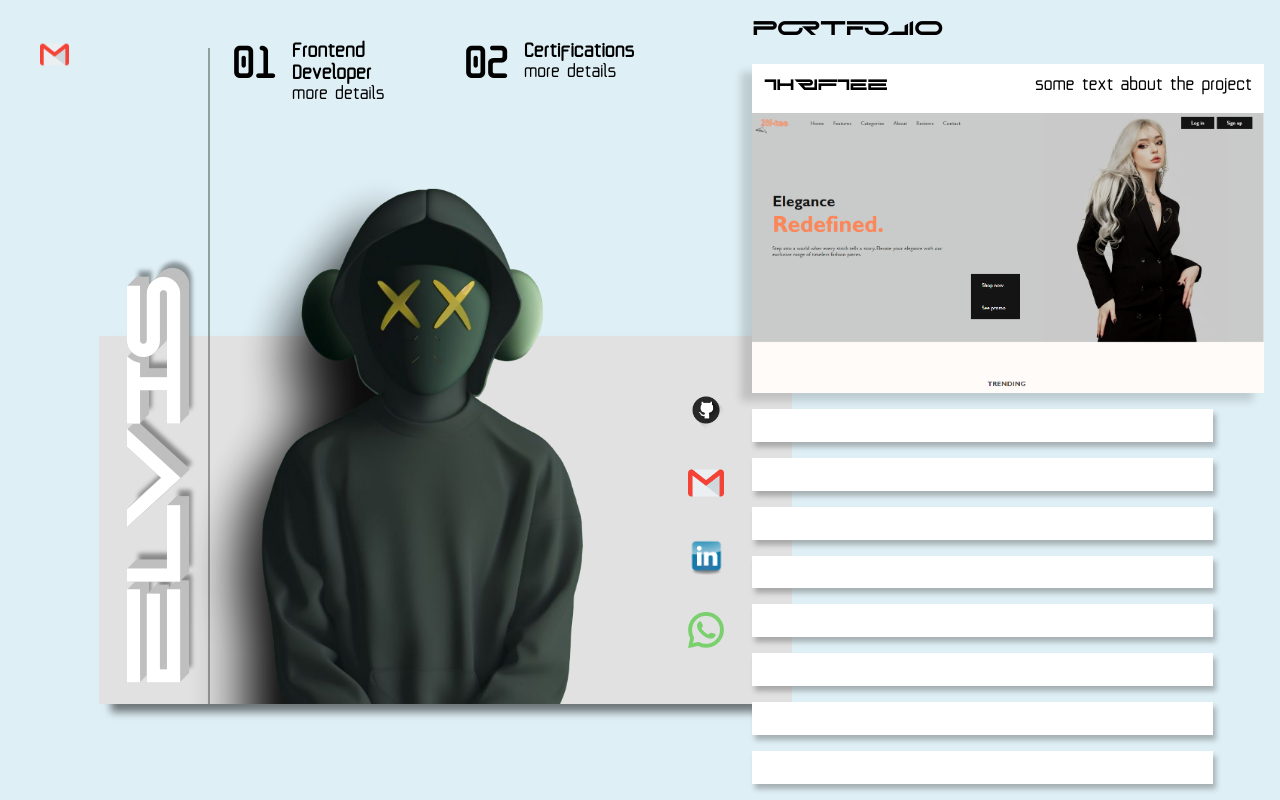
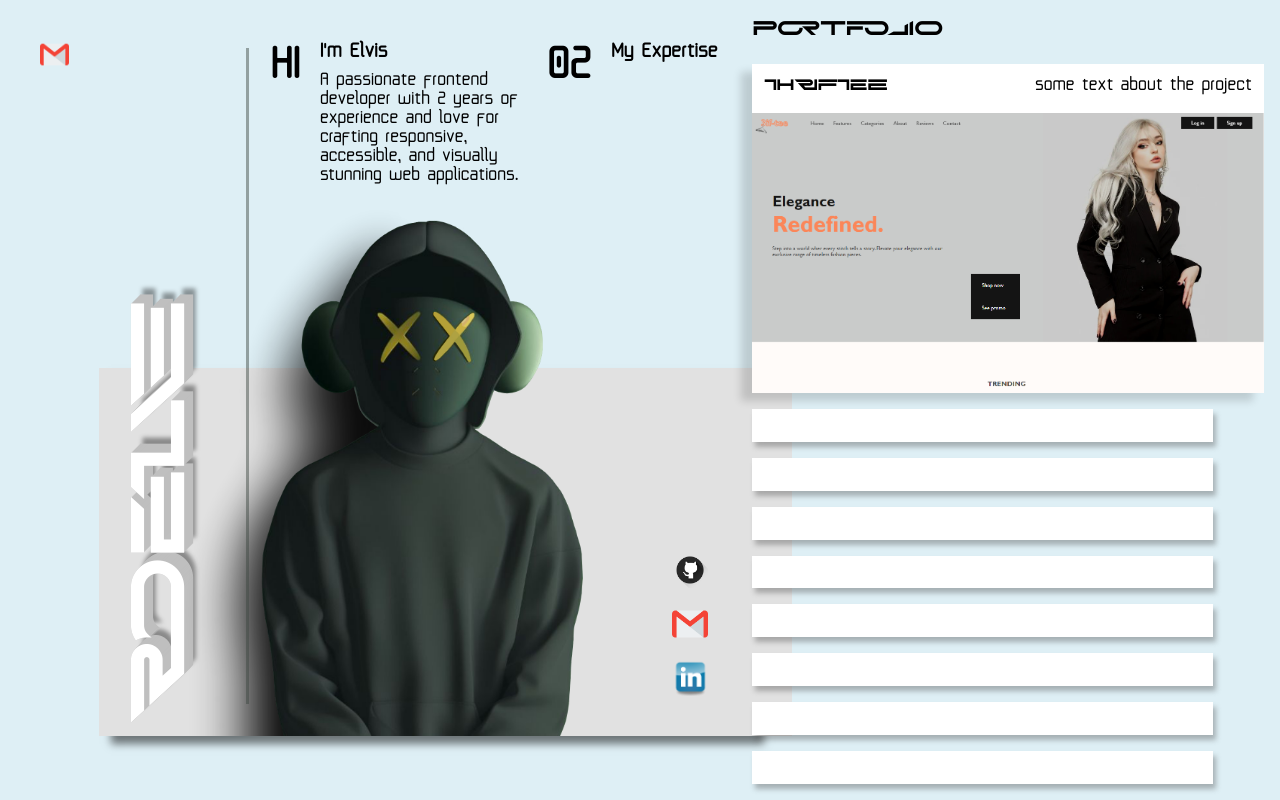
Before and after one commit to Elvis-rozy/Roelle, a React (Create React App) app: page / in a window 1280 px wide. Built offline with nearby package versions, Linux system fonts and the light colour scheme.

Commit message:
contact process completed

```diff
--- a/src/App.js
+++ b/src/App.js
@@ -1,9 +1,12 @@
+import { useState } from "react";
 import About from "./components/about";
 import Contact from "./components/contact";
 import Work from "./components/work";
+
 import "./sass/style.scss";
 
 function App() {
+  const [stat, setStat] = useState("hidden");
 
   var shadow = "";
   for(var i = 0; i < 10; i++){
@@ -14,11 +17,11 @@ function App() {
     <main className="home">
       <About/>
       <section>
-        <h1 data-text="Elvis" style={{textShadow: shadow}}>Elvis</h1>
+        <h1 data-text="roelle" style={{textShadow: shadow}}>roelle</h1>
         <img className="hero" src="./media/hero.png" alt=""/>
-        <Contact/>
+        <Contact setStat={setStat}/>
       </section>
-      <Work/>
+      <Work stat={stat} setStat={setStat}/>
     </main>
   );
 }
--- a/src/components/about.js
+++ b/src/components/about.js
@@ -4,17 +4,20 @@ const About =()=>{
       <img src="../media/icons/gmail.png" alt=""/>
       <div>
         <div className="text">
-          <h2>01</h2>
+          <h2>HI</h2>
           <span>
-            <h4>Frontend Developer</h4>
-            <p>more details</p>
+            <h4>I'm Elvis</h4>
+            <p>A passionate frontend developer with 2 years of experience and love for crafting
+              responsive, accessible, and visually stunning web applications.</p>
           </span>
         </div>
         <div className="text">
           <h2>02</h2>
           <span>
-            <h4>Certifications</h4>
-            <p>more details</p>
+            <h4>My Expertise</h4>
+            <ul>
+              <li></li>
+            </ul>
           </span>
         </div>
       </div>
--- a/src/components/contact.js
+++ b/src/components/contact.js
@@ -1,10 +1,10 @@
-const Contact =()=>{
+const Contact =({setStat})=>{
+
   return (
     <div className="contactIcons">
-      <a href="/"><img src="../media/icons/github.png" alt=""/><p>Github</p></a>
-      <a href="/"><img src="../media/icons/gmail.png" alt=""/><p>gmail</p></a>
-      <a href="/"><img src="../media/icons/linkedin.png" alt=""/><p>linkedin</p></a>
-      <a href="/"><img src="../media/icons/whatsapp.png" alt=""/><p>whatsapp</p></a>
+      <a href="https://github.com/Elvis-rozy"><img src="../media/icons/github.png" alt=""/><p>Github</p></a>
+      <span onClick={()=>{setStat("visible")}}><img src="../media/icons/gmail.png" alt=""/><p>gmail</p></span>
+      <a href="https://www.linkedin.com/in/elvis-oguoma"><img src="../media/icons/linkedin.png" alt=""/><p>linkedin</p></a>
     </div>
   )
 }
--- /dev/null
+++ b/src/components/global/form.js
@@ -0,0 +1,16 @@
+const ContactForm =({stat, setStat})=>{
+
+  return (
+    <form className={`form ${stat}`} id="form" action="https://formsubmit.co/elvisrozy52@gmail.com" method="POST">
+      <img onClick={()=>{setStat("hidden")}} className="cancelBtn" src="./media/icons/x-lg.svg" alt="cancel button"/>
+      <input type="text" name="name" required placeholder="Name"/>
+      <input type="email" name="email" required placeholder="Email Address"/>
+      <input type="text" name="subject" required placeholder="Subject"/>
+      <textarea name="message" required placeholder="Message"></textarea>
+      <input type="hidden" name="_captcha" value="false"/>
+      {/*       <input type="hidden" name="_next" value="https://yourdomain.co/thanks.html"></input>   put your own email send confirmation page link here*/}
+      <button type="submit" className="button">Send</button>
+    </form>
+  )
+}
+export default ContactForm;
--- a/src/components/work.js
+++ b/src/components/work.js
@@ -1,6 +1,8 @@
 import PiCard from "./piCard";
+import ContactForm from "./global/form";
 import { useState } from "react";
-const Work = () =>{
+
+const Work =({stat, setStat})=>{
   /*
   const [projects, setProjects] = useState([
     {id: "01", num: 1, name: "3iftee", desc1: "bla bla bla", desc2: "bla bla bla", collab1: "img", collab2: "img", previewImg: "../media/projects/3iftee.png"},
@@ -18,20 +20,17 @@ const Work = () =>{
   const [activeItemId, setActiveItemId] = useState('active');
   const [bi, setBi] = useState('active');
   const handleMouseOver = (itemId) => {
-    setActiveItemId(itemId);
-    setBi('inactive');
+    setActiveItemId(itemId); setBi('inactive');
   }
   */
 
-  const [A, setA] = useState("active"), [B, setB] = useState("inactive"), [C, setC] = useState("inactive");
-  const [D, setD] = useState("inactive"), [E, setE] = useState("inactive"), [F, setF] = useState("inactive");
-  const [G, setG] = useState("inactive"), [h, setH] = useState("inactive"), [i, setI] = useState("inactive");
+  const [A, setA] = useState("active"), [B, setB] = useState("inactive"), [C, setC] = useState("inactive"), [D, setD] = useState("inactive"), [E, setE] = useState("inactive"), [F, setF] = useState("inactive"), [G, setG] = useState("inactive"), [h, setH] = useState("inactive"), [i, setI] = useState("inactive");
 
   const handleVeil=(a, b, c, d, e, f, g, h, i)=>{
     if (a||b||c||d||e||f||g|h|i=== "active"){
-      setA("inactive"); setB("inactive"); setC("inactive"); setD("inactive");
-      setE("inactive"); setF("inactive"); setG("inactive"); setH("inactive");
-      setI("inactive");
+      setA("inactive"); setB("inactive"); setC("inactive");
+      setD("inactive"); setE("inactive"); setF("inactive");
+      setG("inactive"); setH("inactive"); setI("inactive");
     }
   }
 
@@ -42,7 +41,7 @@ const Work = () =>{
       {projects.map((project)=>{
         return (
           <PiCard key={project.id} title={project.name} paragraph={project.desc1} hover={()=> handleMouseOver(project)} a={bi} claz={`project ${activeItemId === project? 'active' : ''}`}
-          handleClick={()=>{setClicked(1);}} imgsrc={project.previewImg} imgalt="profile image" headText={project.name}/>
+          imgsrc={project.previewImg} imgalt="profile image" headText={project.name}/>
         )
       })}*/}
       <main className="projectList">
@@ -74,6 +73,7 @@ const Work = () =>{
           hover={()=>{handleVeil(A, B, C, D, E, F, G, h, i); setI("active");}} link="https://walls-neon.vercel.app"
           claz={`project ${i}`} imgsrc="../media/projects/walls.png" imgalt="profile image" headText="Walls" paragraph="some text about the project"/>
       </main>
+      <ContactForm stat={stat} setStat={setStat}/>
     </aside>
   )
 }
--- a/src/sass/style.scss
+++ b/src/sass/style.scss
@@ -36,7 +36,7 @@
     justify-content: space-between;
     top: 5dvh;
     left: 5dvh;
-    width: 50dvw;
+    width: 60dvw;
     height: 12dvh;
     display: flex;
 
@@ -55,7 +55,7 @@
       width: 100%;
       position: relative;
       display: flex;
-      gap: 2dvh;
+      gap: 2.5dvh;
 
       &:nth-child(1) {
 
@@ -78,6 +78,7 @@
       span {
         h4 {
           font-size: 1.8dvh;
+          margin-bottom: 1dvh;
         }
         p {
           font-size: 1.6dvh;
@@ -93,7 +94,7 @@
     align-items: center;
     justify-content: center;
     position: relative;
-    bottom: 10dvh;
+    bottom: 6dvh;
     background: #e1e1e1;
     box-shadow: 12px 8px 8px 0px rgb(0 0 0 / 51%);
 
@@ -134,24 +135,25 @@
     }
 
     .contactIcons {
-      height: 32dvh;
+      height: 18dvh;
+      bottom: 5dvh;
       display: flex;
       position: absolute;
       flex-direction: column;
       justify-content: space-between;
       overflow: hidden;
-      right: 3dvh;
+      right: 5dvh;
       width: 15dvh;
 
-      a {
+      a, span {
         display: flex;
         gap: 1dvh;
-        //width: 8dvw;
         position: relative;
         right: -10dvh;
         align-items: center;
         transition: .3s;
         justify-content: space-between;
+        cursor: pointer;
 
         &:hover {
           right: 0;
@@ -177,6 +179,7 @@
     display: flex;
     gap: 2dvh;
     flex-direction: column;
+    justify-content: center;
     width: 40dvw;
     z-index: 2;
     height: 100%;
@@ -247,6 +250,77 @@
         font-size: 1.6dvh;
       }
     }
+
+    .form {
+      display: flex;
+      align-self: center;
+      flex-direction: column;
+      position: absolute;
+      transition: .5s;
+      gap: 2dvh;
+      width: 80%;
+      height: 50%;
+
+      &::after {
+        position: absolute;
+        width: 140%;
+        left: -20%;
+        top: -42%;
+        height: 100dvh;
+        z-index: -1;
+        backdrop-filter: blur(5px);
+      }
+
+      .cancelBtn {
+        width: 6dvh;
+        position: absolute;
+        top: -25%;
+        left: -10%;
+        cursor: pointer;
+        background: #0000003d;
+        padding: 1.5dvh;
+        border-radius: 50%;
+        transition: .3s;
+
+        &:hover {
+          box-shadow: inset 0px 3px 9px #000000ad;
+          background: #41574ba1;
+          transform: scale(.97);
+        }
+      }
+
+      input, textarea {
+        outline: none;
+        padding: 1dvh 2dvh;
+        transition: .3s;
+        box-shadow: 3px 5px 5px 0px rgb(33 33 33 / 53%);
+
+        &:focus {
+          transform: scale(0.98);
+          box-shadow: none;
+        }
+      }
+
+      textarea {
+        height: -webkit-fill-available;
+      }
+
+      .button {
+        display: flex;
+        height: 12dvh;
+        background: black;
+        width: 100%;
+        color: white;
+        align-items: center;
+        justify-content: center;
+        transition: .3s;
+
+        &:hover {
+          background: #4a6254;
+          transform: scale(0.98);
+        }
+      }
+    }
   }
 }
 
@@ -271,3 +345,23 @@
     opacity: 0;
   }
 }
+
+.hidden {
+  opacity: 0;
+  z-index: -1;
+
+  &::after {
+    content: none;
+    opacity: 0;
+  }
+}
+
+.visible {
+  z-index: 2;
+  opacity: 1;
+
+  &::after {
+    opacity: 1;
+    content: "";
+  }
+}
```
Also changed, not shown: public/media/icons/x-lg.svg (added).
